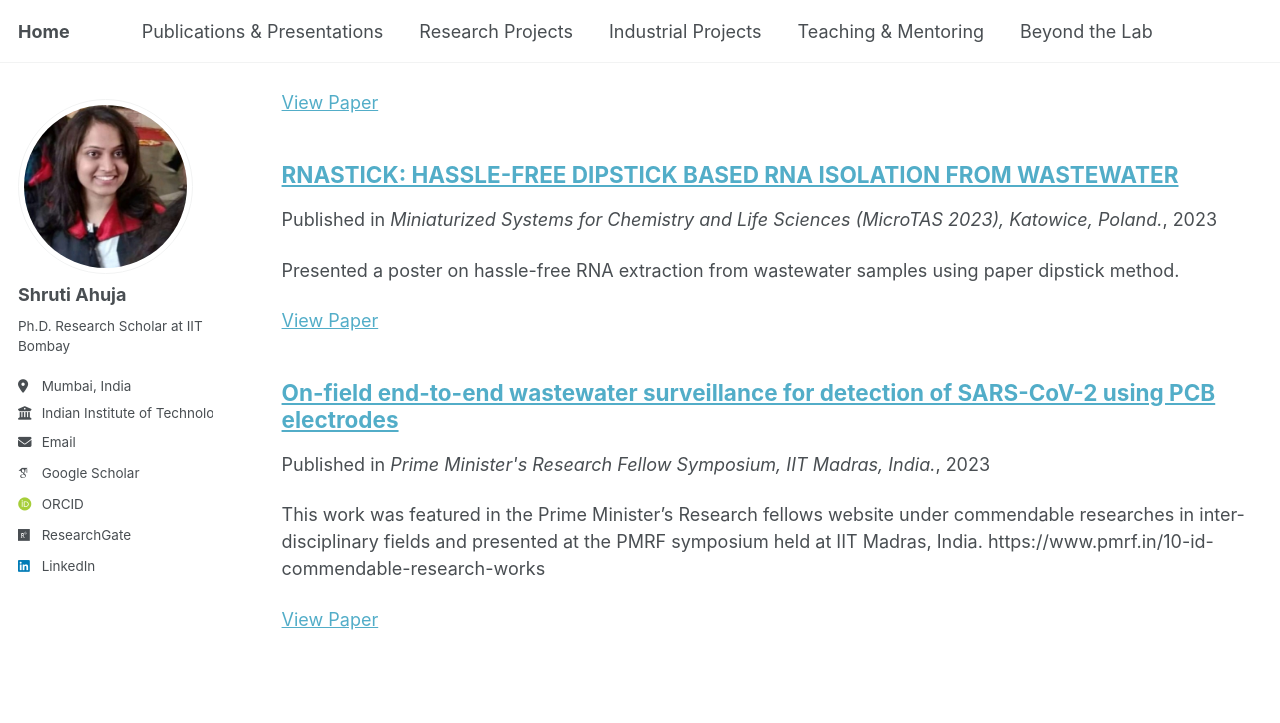
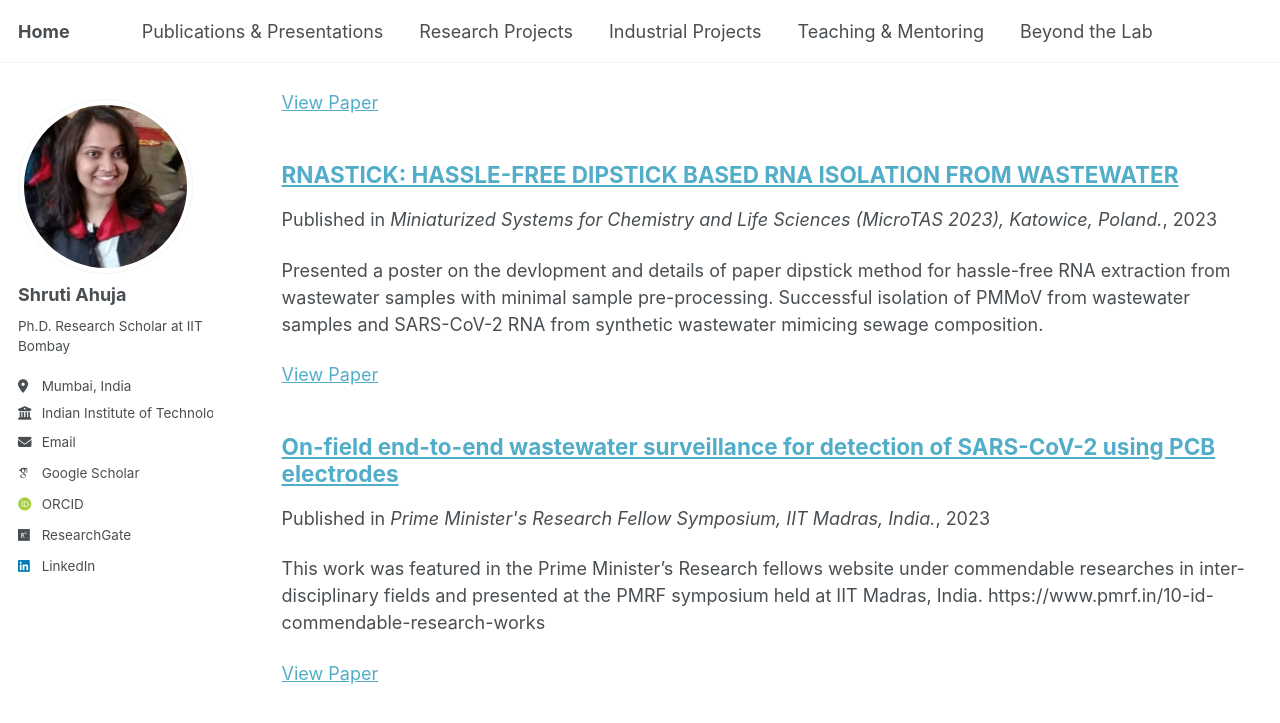
Before and after one commit to shrutiahuja/shrutiahuja.github.io, a Jekyll site: the page built from _pages/publications.html, in a window 1280 px wide and 900 px high, scrolled down 3573 px. Shown: the top 723 px of the window. Built offline with Jekyll 4.4.1, drawn with Linux system fonts in a browser that asks for light colours; some web fonts are replaced; a script that is not in the unit is left out.

Commit message:
Update 2023-10-15-poland.md

```diff
--- a/_publications/2023-10-15-poland.md
+++ b/_publications/2023-10-15-poland.md
@@ -3,7 +3,7 @@ title: "RNASTICK: HASSLE-FREE DIPSTICK BASED RNA ISOLATION FROM WASTEWATER"
 collection: publications
 category: presentations
 permalink: /publications/2023-10-15-poland/
-excerpt: "Presented a poster on hassle-free RNA extraction from wastewater samples using paper dipstick method."
+excerpt: "Presented a poster on the devlopment and details of paper dipstick method for hassle-free RNA extraction from wastewater samples with minimal sample pre-processing. Successful isolation of PMMoV from wastewater samples and SARS-CoV-2 RNA from synthetic wastewater mimicing sewage composition."
 date: 2023-10-15
 venue: "Miniaturized Systems for Chemistry and Life Sciences (MicroTAS 2023), Katowice, Poland."
 paperurl: "/assets/pdf/poland.pdf"
```
